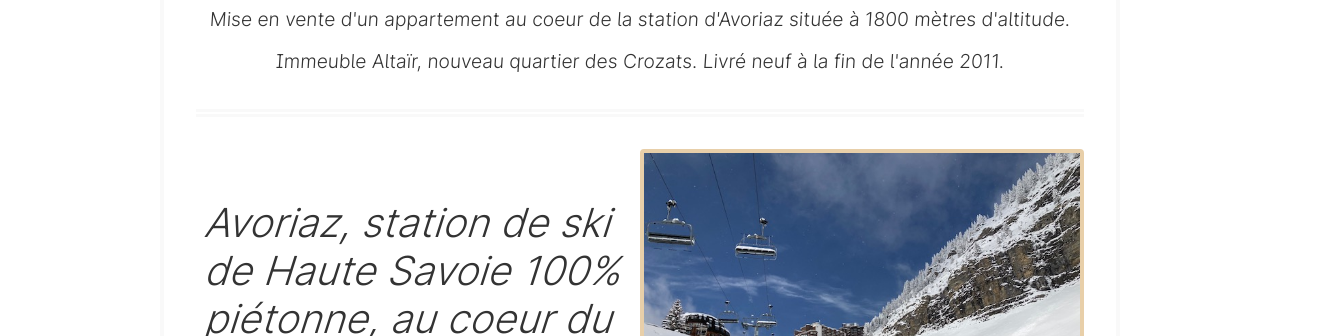
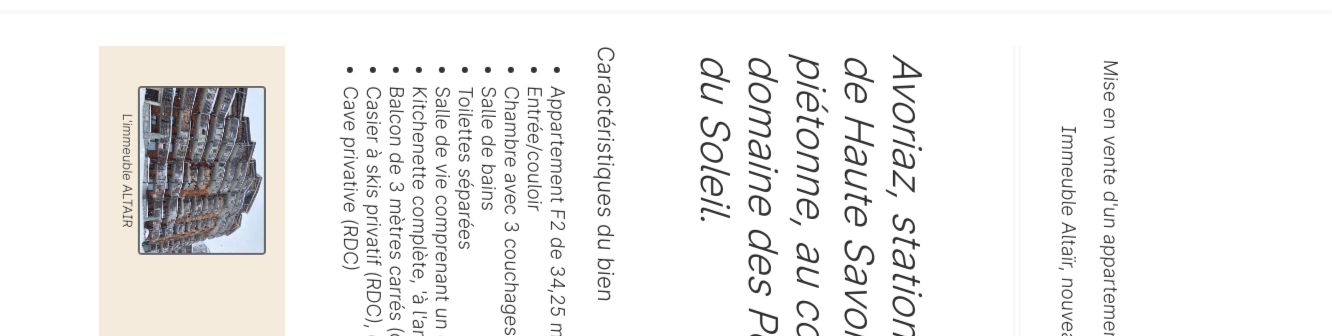
Before and after one commit to smartduck66/smartduck66.github.io, a plain HTML site: page index.html in a window 1280 px wide. Shown: the part 202-538 px from the top of the page, 1332 px wide, since content can reach past the window. Drawn offline with Linux system fonts and the light colour scheme.

Commit message:
testrotate

```diff
--- a/index.html
+++ b/index.html
@@ -139,7 +139,7 @@
     <script src="dist/js/jquery.min.js"></script>
     <script src="dist/js/lightbox.js"></script>
     <script type="text/javascript">
-        if(window.innerHeight > window.innerWidth){
+        if(window.innerHeight < window.innerWidth){
             document.getElementsByTagName("body")[0].style.transform = "rotate(90deg)";}
     </script>
 </html>
```
